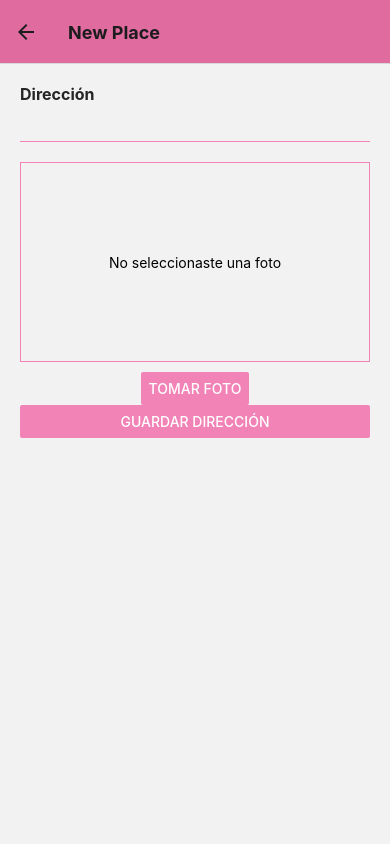
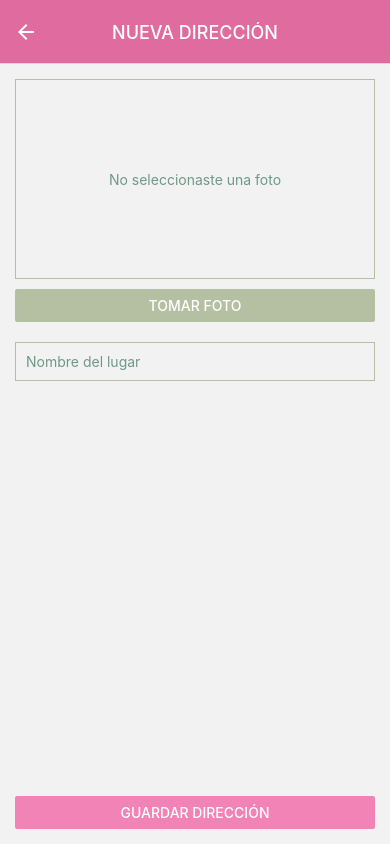
Before and after one commit to diaslucia/app-map, a React Native app: screen /NewPlace in a window 390 px wide. Built offline with nearby package versions, Linux system fonts and the light colour scheme.

Commit message:
Add styles to camera and components

```diff
--- a/src/components/atoms/headerButton/index.js
+++ b/src/components/atoms/headerButton/index.js
@@ -1,5 +1,5 @@
 import React from "react";
-import { TouchableOpacity, Text } from "react-native";
+import { TouchableOpacity, Text, View } from "react-native";
 
 /* Styles */
 import styles from "./styles";
@@ -11,7 +11,9 @@ const HeaderButton = ({ navigation }) => {
 
     return(
         <TouchableOpacity onPress={() => onPress()}>
-            <Text style={styles.text}>New</Text>
+            <View style={styles.container}>
+                <Text style={styles.text}>+</Text>
+            </View>
         </TouchableOpacity>
     );
 }
--- a/src/components/atoms/headerButton/styles.js
+++ b/src/components/atoms/headerButton/styles.js
@@ -2,11 +2,22 @@ import { StyleSheet } from "react-native";
 import { colors, fontSize } from "../../../constants//theme";
 
 const styles = StyleSheet.create({
+    container: {
+        flex:1,
+        justifyContent: "center",
+        alignItems: 'center',
+        backgroundColor: colors.white,
+        borderRadius: 100,
+        width: 30,
+        height: 30,
+        elevation: 5,
+    },
     text:{
-        fontSize: fontSize.title,
-        color: colors.white,
+        fontSize: fontSize.button,
+        color: colors.strongMain,
         textTransform: "uppercase",
         letterSpacing: 1,
+        textAlign: "center",
     }
 })
 
--- a/src/components/molecules/imageSelector/index.js
+++ b/src/components/molecules/imageSelector/index.js
@@ -43,7 +43,7 @@ const ImageSelector = (props) => {
             <View style={styles.preview}>
                 {   !pickedUrl
                     ?
-                    (<Text>No seleccionaste una foto</Text>)
+                    (<Text style={styles.text}>No seleccionaste una foto</Text>)
                     :
                     (<Image
                     style={styles.image}
@@ -53,7 +53,7 @@ const ImageSelector = (props) => {
             </View>
             <Button
                 title="Tomar Foto"
-                color={colors.lightMain}
+                color={colors.lightSecondary}
                 onPress={handlerTakeImage}
             />
         </View>
--- a/src/components/molecules/imageSelector/styles.js
+++ b/src/components/molecules/imageSelector/styles.js
@@ -1,22 +1,23 @@
 import { StyleSheet } from "react-native";
-import { colors } from "../../../constants//theme";
+import { colors, fontSize } from "../../../constants//theme";
 
 const styles = StyleSheet.create({
-    container: {
-      alignItems: 'center',
-    },
     preview: {
       width: "100%",
       height: 200,
       marginBottom: 10,
       justifyContent: "center",
       alignItems: 'center',
-      borderColor: colors.lightMain,
+      borderColor: colors.lightSecondary,
       borderWidth: 1,
     },
     image: {
       width: "100%",
       height: "100%",
+    },
+    text: {
+      color: colors.strongSecondary,
+      fontSize: fontSize.text,
     }
 })
 
--- a/src/components/molecules/placeItem/index.js
+++ b/src/components/molecules/placeItem/index.js
@@ -8,7 +8,7 @@ const PlaceItem = ({ name, image, address, onSelect }) => {
     return(
         <TouchableOpacity onPress={() => onSelect()} style={styles.container}>
              <Image source={{uri: image}} style={styles.image} />
-            <View style={styles.detailsContainer}>
+            <View style={styles.details}>
                 <Text style={styles.name}>{name}</Text>
                 <Text style={styles.address}>{address}</Text>
             </View>
--- a/src/components/molecules/placeItem/styles.js
+++ b/src/components/molecules/placeItem/styles.js
@@ -1,10 +1,11 @@
 import { StyleSheet } from "react-native";
-import { colors } from "../../../constants//theme";
+import { colors, fontSize, margin } from "../../../constants//theme";
 
 const styles = StyleSheet.create({
     container: {
         flex: 1,
-        borderBottomColor: colors.strongMain,
+        backgroundColor: colors.lightSecondary,
+        borderBottomColor: colors.strongSecondary,
         borderBottomWidth: 1,
         paddingVertical: 10,
         paddingHorizontal: 15,
@@ -16,6 +17,8 @@ const styles = StyleSheet.create({
         height: 70,
         borderRadius: 35,
         backgroundColor: colors.strongMain,
+        borderColor: colors.strongSecondary,
+        borderWidth: 2,
       },
       details: {
         marginLeft: 15,
@@ -24,13 +27,14 @@ const styles = StyleSheet.create({
         alignItems: 'flex-start',
       },
       name: {
-        color: colors.strongMain,
-        fontSize: 18,
-        marginBottom: 10,
+        color: colors.white,
+        fontSize: fontSize.title,
+        marginBottom: margin.small,
+        textTransform: "uppercase",
       },
       address: {
-        color: colors.strongMain,
-        fontSize: 14,
+        color: colors.white,
+        fontSize: fontSize.text,
       },
 })
 
--- a/src/constants/theme.js
+++ b/src/constants/theme.js
@@ -9,8 +9,8 @@ export const colors = {
 }
 
 export const fontSize = {
-    title: 20,
-    text: 16,
+    title: 18,
+    text: 14,
     button: 18,
     large: 35,
     error: 12,
@@ -23,7 +23,7 @@ export const padding = {
 }
 
 export const margin = {
-    small: 10,
-    medium: 20,
-    large: 30
+    small: 5,
+    medium: 15,
+    large: 20
 }
--- a/src/navigation/mainNavigator.js
+++ b/src/navigation/mainNavigator.js
@@ -3,7 +3,7 @@ import { Platform } from "react-native";
 import { createNativeStackNavigator } from "@react-navigation/native-stack";
 
 /* Styles */
-import { colors } from "../constants/theme";
+import { colors, fontSize } from "../constants/theme";
 
 /* Components */
 import PlaceList from "../screens/placeList/index";
@@ -23,8 +23,11 @@ const MainNavigator = () => {
                     backgroundColor: colors.strongMain,
                 },
                 headerTitleStyle: {
-                    fontWeight: "bold",
+                    fontSize: fontSize.title,
+                    color: colors.white
                 },
+                headerTitleAlign: "center",
+                headerTintColor: colors.white,
             }}
         >
             <MainStack.Screen
@@ -32,13 +35,13 @@ const MainNavigator = () => {
                 component={PlaceList}
                 options={({ navigation }) => (
                     {
-                        title: "Places",
+                        title: "MIS DIRECCIONES",
                         headerRight: () => <HeaderButton navigation={navigation}/>
                     }
                 )}/>
-            <MainStack.Screen name="PlaceDetail" component={PlaceDetail} options={{ title: "Place Detail" }}/>
-            <MainStack.Screen name="NewPlace" component={NewPlace} options={{ title: "New Place" }}/>
-            <MainStack.Screen name="Map" component={Map} options={{ title: "Map" }}/>
+            <MainStack.Screen name="PlaceDetail" component={PlaceDetail} options={{ title: "DETALLE" }}/>
+            <MainStack.Screen name="NewPlace" component={NewPlace} options={{ title: "NUEVA DIRECCIÓN" }}/>
+            <MainStack.Screen name="Map" component={Map} options={{ title: "MAPA" }}/>
         </MainStack.Navigator>
     );
 }
--- a/src/screens/newPlace/index.js
+++ b/src/screens/newPlace/index.js
@@ -1,5 +1,5 @@
 import React, { useState } from 'react';
-import { View, Text, TextInput, ScrollView, Button } from 'react-native';
+import { View, Text, TextInput, Button } from 'react-native';
 
 /* Styles */
 import styles from "./styles";
@@ -29,22 +29,23 @@ const NewPlace = ({ navigation }) => {
     }
 
     return (
-        <ScrollView style={styles.container}>
+        <View style={styles.container}>
             <View style={styles.innerContainer}>
-                <Text style={styles.label}>Dirección</Text>
+                <ImageSelector style={styles.image} onImage={onHandlerImageTaken}/>
                 <TextInput
                     style={styles.input}
                     onChangeText={handleNameChange}
                     value={name}
+                    placeholder="Nombre del lugar"
+                    placeholderTextColor={colors.strongSecondary}
                 />
-                <ImageSelector onImage={onHandlerImageTaken}/>
+            </View>
                 <Button
                     title="Guardar dirección"
                     onPress={() => handleSavePlace()}
                     color={colors.lightMain}
                 />
-            </View>
-        </ScrollView>
+        </View>
     );
 }
 
--- a/src/screens/newPlace/styles.js
+++ b/src/screens/newPlace/styles.js
@@ -1,21 +1,23 @@
 import { StyleSheet } from "react-native";
-import { colors, fontSize, margin } from "../../constants/theme";
+import { colors, padding, margin, fontSize } from "../../constants/theme";
 
 const styles = StyleSheet.create({
     container: {
+        flex: 1,
+        justifyContent: "space-between",
         marginHorizontal: margin.medium,
         marginVertical: margin.medium,
     },
-    label: {
-        fontSize: fontSize.text,
-        color: colors.text,
-        fontWeight: "bold",
+    innerContainer: {
+        flex: 1,
     },
     input: {
-        borderBottomWidth: 1,
-        borderBottomColor: colors.lightMain,
-        marginVertical: margin.medium,
-    }
+        borderWidth: 1,
+        borderColor: colors.lightSecondary,
+        marginVertical: margin.large,
+        padding: padding.small,
+        fontSize: fontSize.text,
+    },
 })
 
 export default styles;
```
